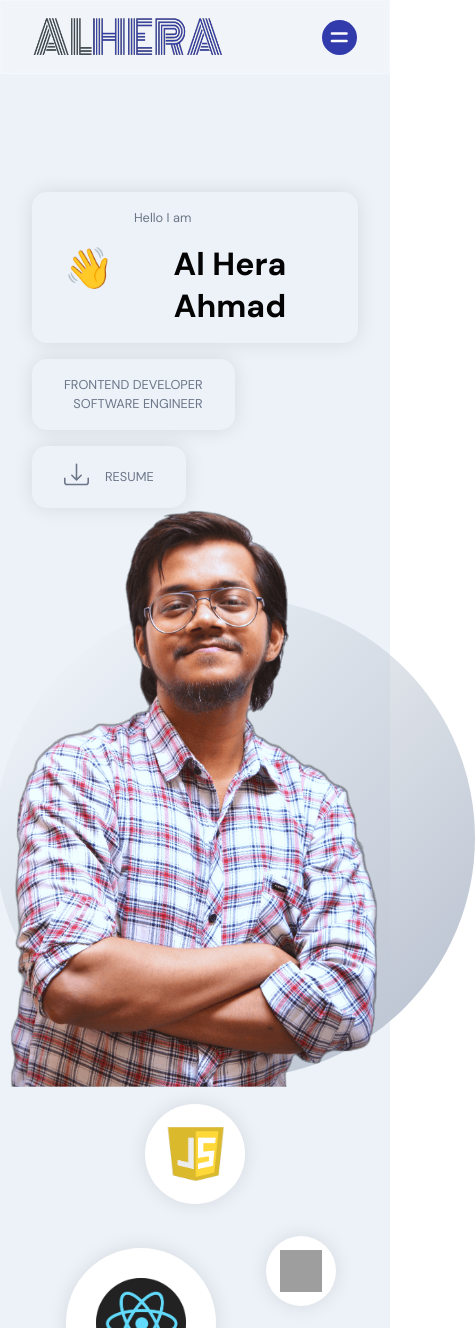
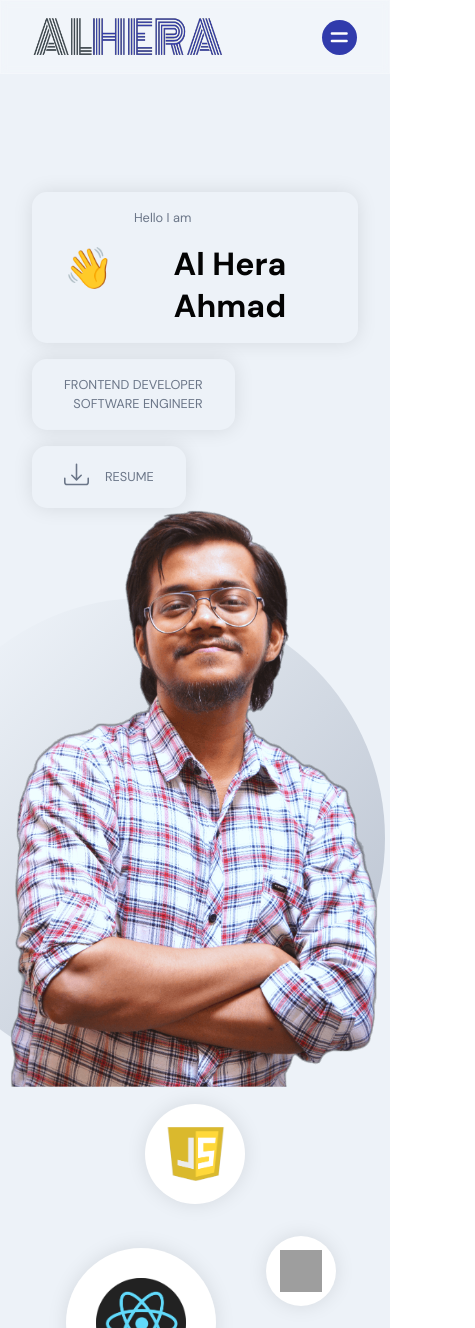
Before and after one commit to iamalhera/Portfolio, a React (Create React App) app: page / in a window 390 px wide. Shown: the top 1328 px of the page, 475 px wide, since content can reach past the window. Built offline with nearby package versions, Linux system fonts and the light colour scheme; grey boxes are pictures that could not be loaded.

Commit message:
fix: extension of scfreen for mobile size

```diff
--- a/package.json
+++ b/package.json
@@ -8,12 +8,12 @@
     "@testing-library/react": "^13.3.0",
     "@testing-library/user-event": "^13.5.0",
     "framer-motion": "^7.2.1",
-    "node-sass": "^7.0.1",
     "react": "^18.2.0",
     "react-dom": "^18.2.0",
     "react-icons": "^4.4.0",
     "react-scripts": "5.0.1",
     "react-tooltip": "^4.2.21",
+    "sass": "^1.77.6",
     "web-vitals": "^2.1.4"
   },
   "scripts": {
--- a/src/container/Header/Header.scss
+++ b/src/container/Header/Header.scss
@@ -175,7 +175,7 @@
     .overlay_circle{
         position : absolute;
         top : 40px ;
-        left: 0px;
+        // left: 0px;
         right : 10px ;
         bottom : 0 ;
         z-index : 0 ;
```
Also changed, not shown: 1 other file (tests, documents, lock files or other folders).
